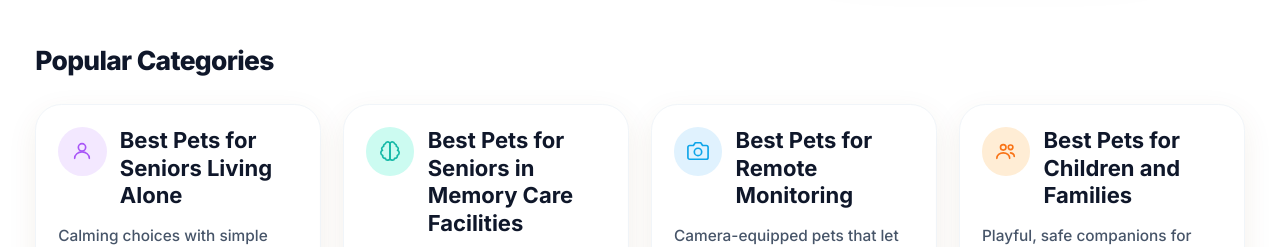
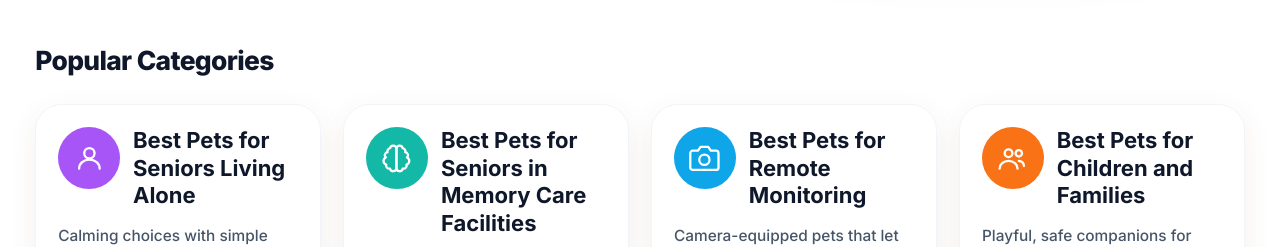
Before and after one commit to timsthomasson-cpu/Interactive-Pet-Marketplace, a Next.js app: page / in a window 1280 px wide. Shown: the part 1120-1367 px from the top of the page. Built offline with nearby package versions, Linux system fonts and the light colour scheme.

Commit message:
Warm golden redesign, product images, layout cleanup

```diff
--- a/components/homepage-sections.tsx
+++ b/components/homepage-sections.tsx
@@ -297,7 +297,7 @@ const CATEGORIES = [
     title: "Best Pets for Seniors Living Alone",
     desc: "Calming choices with simple interaction and lower learning curve.",
     href: "/best-pets-for-seniors-living-alone",
-    iconColor: "bg-purple-100 text-purple-500",
+    iconColor: "bg-purple-500 text-white",
     Icon: IconUser,
     topPickSlug: "matecat-pro",
   },
@@ -305,7 +305,7 @@ const CATEGORIES = [
     title: "Best Pets for Seniors in Memory Care Facilities",
     desc: "Gentle, familiar companions for seniors with memory challenges.",
     href: "/best-pets-for-seniors-in-memory-care-facilities",
-    iconColor: "bg-teal-100 text-teal-500",
+    iconColor: "bg-teal-500 text-white",
     Icon: IconBrain,
     topPickSlug: "percy-robot-cat",
   },
@@ -313,7 +313,7 @@ const CATEGORIES = [
     title: "Best Pets for Remote Monitoring",
     desc: "Camera-equipped pets that let families stay connected from anywhere.",
     href: "/best-pets-for-remote-monitoring",
-    iconColor: "bg-sky-100 text-sky-500",
+    iconColor: "bg-sky-500 text-white",
     Icon: IconCamera,
     topPickSlug: "robot-pet-dog",
   },
@@ -321,7 +321,7 @@ const CATEGORIES = [
     title: "Best Pets for Children and Families",
     desc: "Playful, safe companions for kids and the whole family to enjoy.",
     href: "/best-pets-for-children-and-families",
-    iconColor: "bg-orange-100 text-orange-500",
+    iconColor: "bg-orange-500 text-white",
     Icon: IconPeople,
     topPickSlug: "percy-1-1-robotic-companion-dog",
   },
@@ -344,8 +344,8 @@ export function PopularCategories() {
             >
               {/* Icon + title */}
               <div className="flex items-start gap-3">
-                <div className={`flex h-11 w-11 shrink-0 items-center justify-center rounded-full ${iconColor}`}>
-                  <Icon className="h-5 w-5" />
+                <div className={`flex h-14 w-14 shrink-0 items-center justify-center rounded-full ${iconColor}`}>
+                  <Icon className="h-7 w-7" />
                 </div>
                 <p className="text-xl font-bold leading-tight text-slate-900">{title}</p>
               </div>
```
Also changed, not shown: 1 other file (tests, documents, lock files or other folders).
